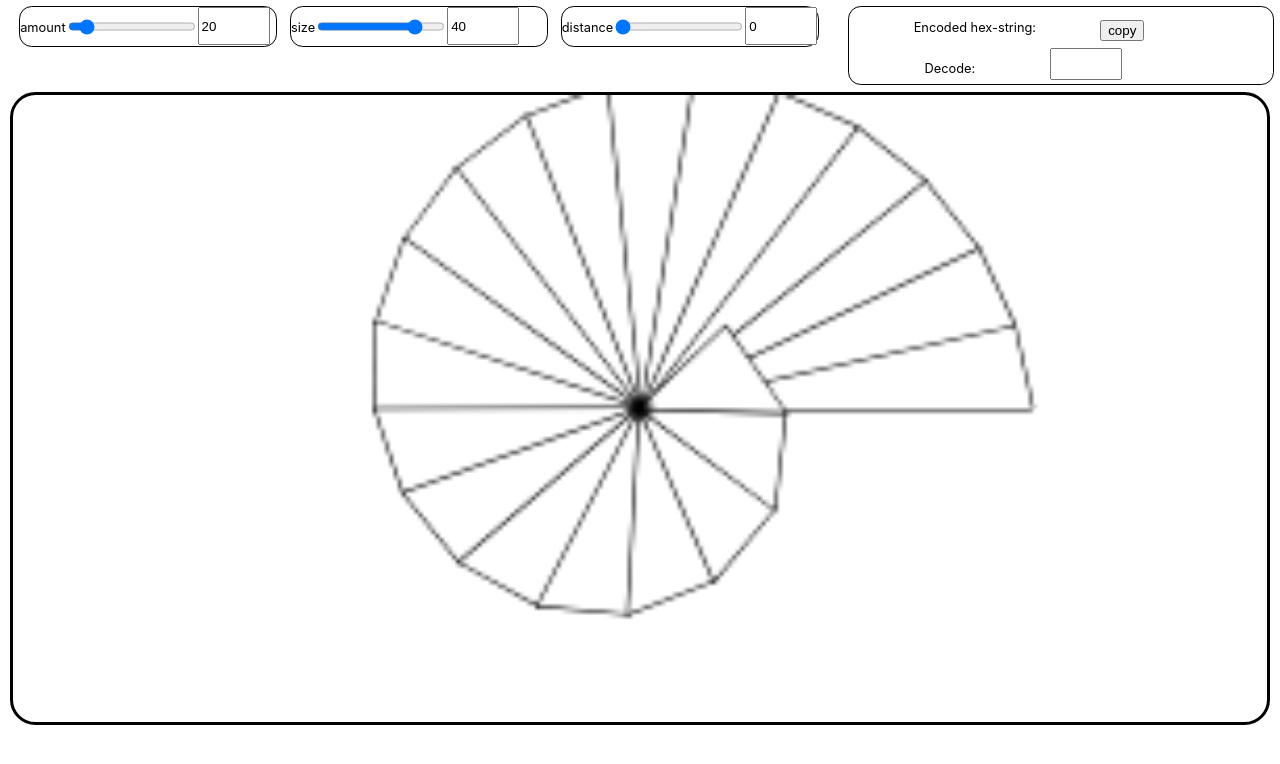
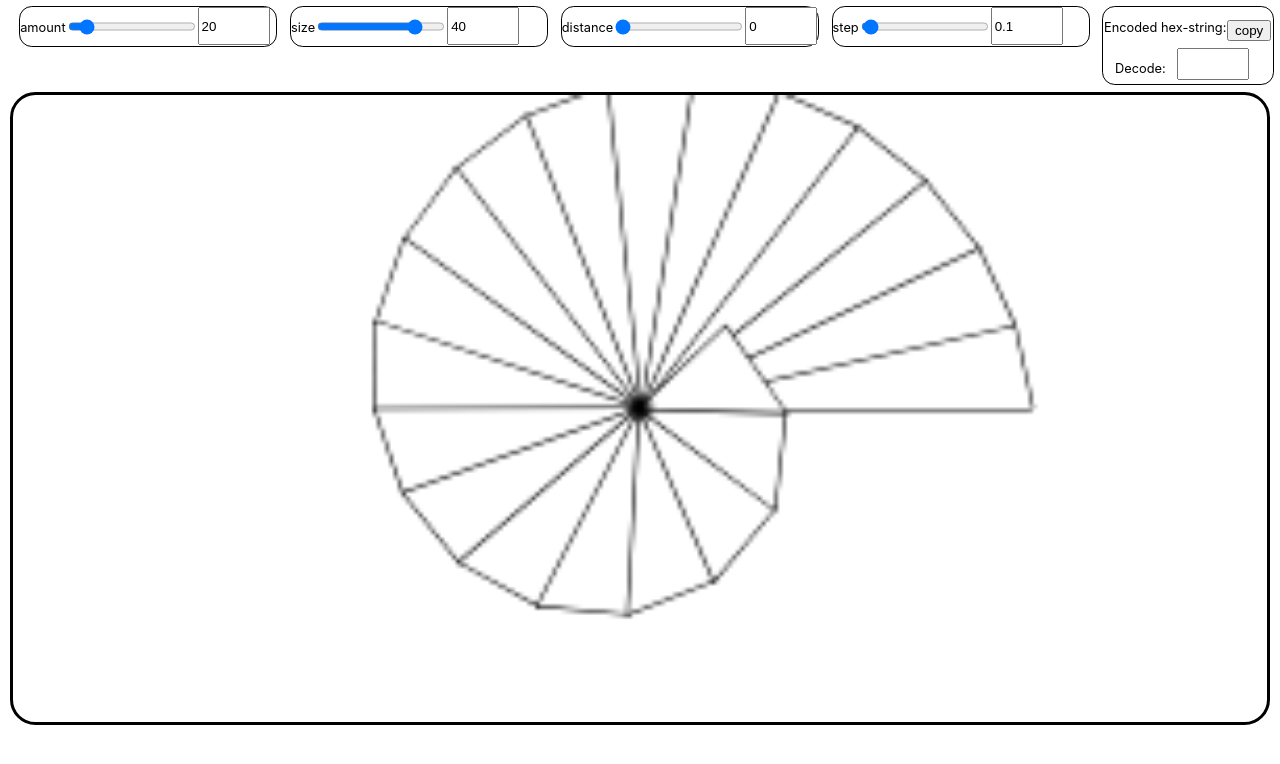
Before and after one commit to PaulHerk/Math-thingy, a React (Create React App) app: page / in a window 1280 px wide. Shown: the top 764 px of the page. Built offline with nearby package versions, Linux system fonts and the light colour scheme.

Commit message:
added step

```diff
--- a/src/App.js
+++ b/src/App.js
@@ -8,6 +8,7 @@ function App() {
             <drawAndSettings.Settings setting="amount" maximum="200" defaultValueProp="20" idProp="0" multiplier="1"></drawAndSettings.Settings>
             <drawAndSettings.Settings setting="size" maximum="50" defaultValueProp="40" idProp="1" multiplier="0.5"></drawAndSettings.Settings>
             <drawAndSettings.Settings setting="distance" maximum="75" defaultValueProp="0" idProp="2" multiplier="0.01"></drawAndSettings.Settings>
+            <drawAndSettings.Settings setting="step" maximum="5" defaultValueProp="0.1" idProp="3" multiplier="1"></drawAndSettings.Settings>
           </div>
           <div className='coding'>
             <drawAndSettings.Encoding></drawAndSettings.Encoding>
--- a/src/draw.js
+++ b/src/draw.js
@@ -6,6 +6,7 @@ let settings = {
     "amount": "20",
     "size": "20",
     "distance": "0",
+    "step": "0.1"
 }
 
 function draw() {
@@ -62,14 +63,19 @@ function draw() {
 
 class Settings extends Component {
     render() {
-        const { setting, maximum, defaultValueProp, idProp, multiplier } = this.props
+        const { setting, maximum, defaultValueProp, idProp, multiplier, stepProp } = this.props
 
         function newValue(event) {
             let valueOfEvent = event.target.value
-            document.getElementById(idProp + "0").value = valueOfEvent; //sync number input with range input
-            document.getElementById(idProp + "1").value = valueOfEvent;
+            const rangeInput = document.getElementById(idProp + "0");
+            const numberInput = document.getElementById(idProp + "1");
+            rangeInput.value = valueOfEvent; //sync number input with range input
+            numberInput.value = valueOfEvent;
+            if (!(setting === "step")) { rangeInput.setAttribute("step", settings.step) }
+            else rangeInput.setAttribute("step", "0.1")
             valueOfEvent *= multiplier
             settings[`${setting}`] = valueOfEvent;
+
             draw();
             Encoding();
         }
@@ -77,8 +83,8 @@ class Settings extends Component {
         return (
             <div className='settingDiv' setting={setting}>
                 <p>{setting}</p>
-                <input type="range" onChange={newValue} id={idProp + "0"} min="0" max={maximum} defaultValue={defaultValueProp}></input>
-                <input type="number" onChange={newValue} id={idProp + "1"} style={{ width: 5 + "vw" }} defaultValue={defaultValueProp} min="-5"></input>
+                <input type="range" onChange={newValue} id={idProp + "0"} min="0" max={maximum} defaultValue={defaultValueProp} step={settings.step}></input>
+                <input type="number" onChange={newValue} id={idProp + "1"} style={{ width: 5 + "vw" }} defaultValue={defaultValueProp} step={settings.step}></input>
             </div >
         )
     }
```
